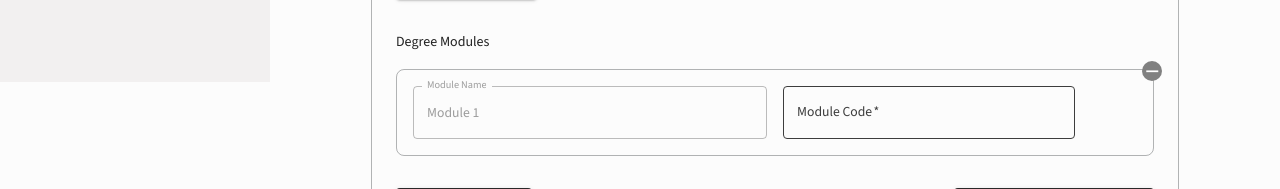
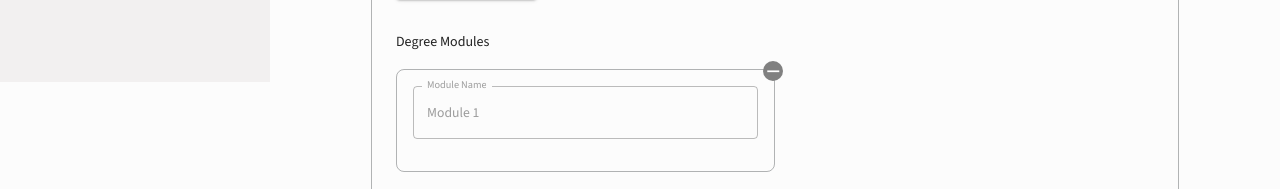
Before and after one commit to smartstartcloud/smartstartcloud-prod, a React (Create React App) app in the folder Dashboard/: page /add-degree in a window 1280 px wide. Shown: the part 718-907 px from the top of the page. Built offline with nearby package versions, Linux system fonts and the light colour scheme; no server answers; sample sign-in values are in the browser's storage.

Commit message:
add student button

```diff
--- a/Dashboard/src/components/forms/DegreeForm.jsx
+++ b/Dashboard/src/components/forms/DegreeForm.jsx
@@ -385,7 +385,7 @@ const DegreeForm = () => {
                 {moduleFields.map((field, index) => (
                     <Box key={field.id} sx={{
                         mb: 3,
-                        width: '100%',
+                        width: '50%',
                         border: '1px solid rgba(102, 106, 108, 0.5)',
                         borderRadius: '8px',
                         position: 'relative',
@@ -396,7 +396,7 @@ const DegreeForm = () => {
                         },
                     }}>
                         <Grid container spacing={2}>
-                            <Grid item xs={12} sm={6}>
+                            <Grid item xs={12} sm={12}>
                                 <TextField
                                     value={`Module ${index + 1}`}
                                     label="Module Name"
@@ -404,23 +404,6 @@ const DegreeForm = () => {
                                     fullWidth
                                     disabled
                                 />
-                            </Grid>
-                            <Grid item xs={12} sm={5}>
-                                    <Controller
-                                        name={`degreeModules[${index}].moduleCode`}
-                                        control={control}
-                                        render={({ field }) => (
-                                            <Tooltip title="Enter Module Code">
-                                                <TextField
-                                                    {...field}
-                                                    label="Module Code"
-                                                    variant="outlined"
-                                                    fullWidth
-                                                    required
-                                                />
-                                            </Tooltip>
-                                        )}
-                                    />
                             </Grid>
                             <Grid item xs={12} sm={1} sx={{ alignSelf: 'flex-start' }}>
                                 <IconButton onClick={() => removeModule(index)}
--- a/Dashboard/src/hooks/useFetchAssignmentList.js
+++ b/Dashboard/src/hooks/useFetchAssignmentList.js
@@ -15,8 +15,8 @@ const useFetchAssignmentList = () => {
         } catch (error) {
             if (error.response) {
                 if (error.response.status === 400) {
-                    console.log("Error: No module found");
-                    throw new Error("No module found");
+                    console.log("Error: No assignment found");
+                    throw new Error("No assignment found");
                 } else {
                     console.log("Error: ", error.response.data.error);
                     throw new Error(error.response.data.error); // Re-throw any other error
```
Also changed, not shown: 2 other files (tests, documents, lock files or other folders).
